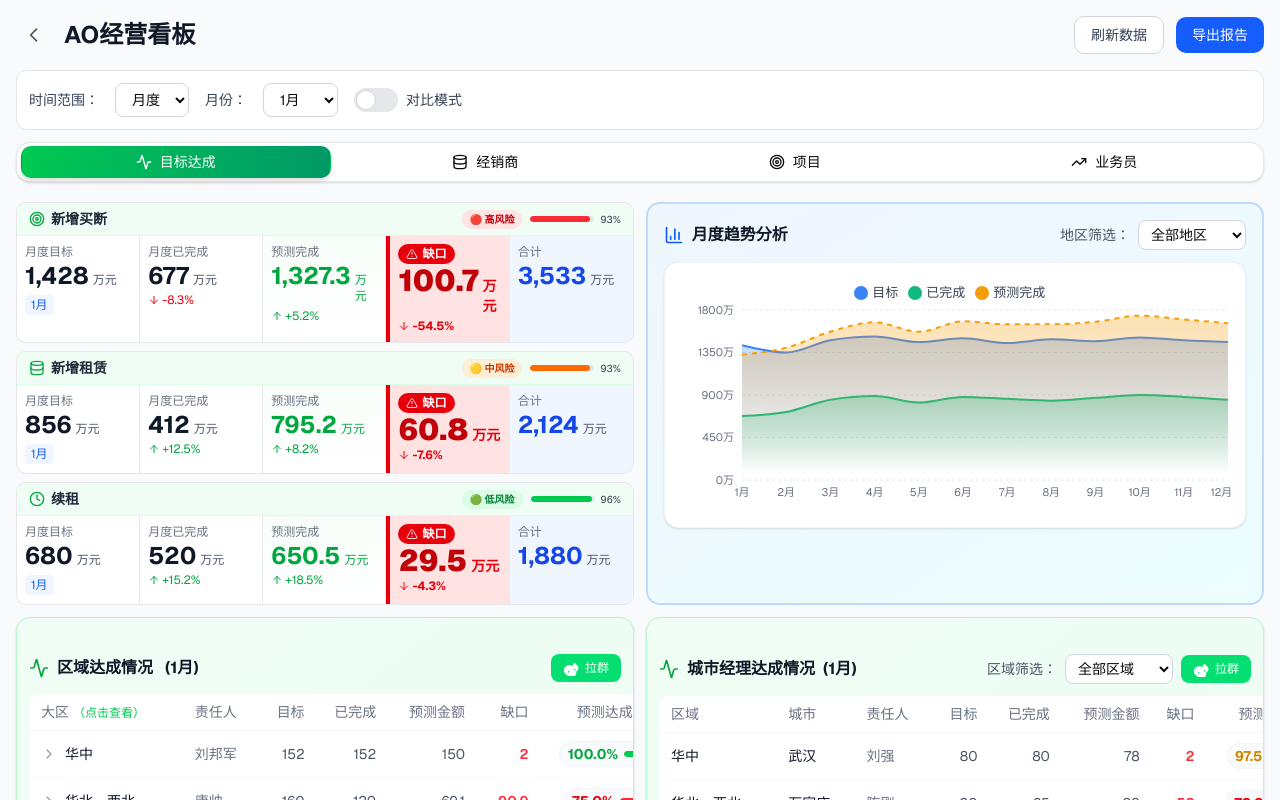
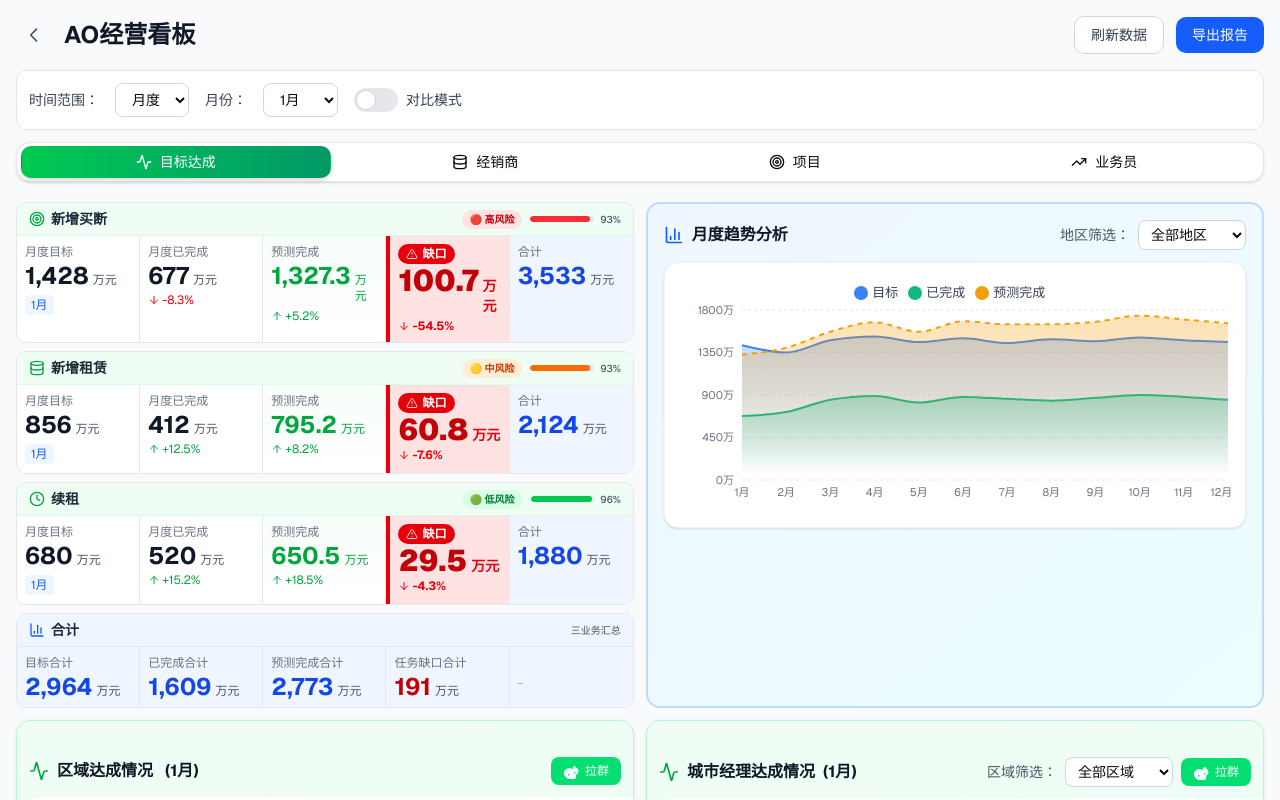
Before and after one commit to navylee1990/coze_jsc, a Next.js app: page /sales in a window 1280 px wide. Shown: the top 800 px of the page. Built offline with nearby package versions, Linux system fonts and the light colour scheme.

Commit message:
feat: AO经营看板添加列合计行，统计每列三业务总和

```diff
--- a/src/app/sales/page.tsx
+++ b/src/app/sales/page.tsx
@@ -1174,7 +1174,73 @@ export default function SalesDashboard() {
                 </div>
               </div>
             </div>
-          </div>
+            </div>
+
+            {/* 第四行：列合计 */}
+            <div className="bg-white border border-gray-200 rounded-lg overflow-hidden">
+              <div className="bg-blue-50 px-3 py-1.5 border-b border-blue-100">
+                <div className="flex items-center justify-between">
+                  <div className="flex items-center gap-1.5">
+                    <BarChart3 className="w-4 h-4 text-blue-600" />
+                    <span className="text-sm font-bold text-gray-800">合计</span>
+                  </div>
+                  <span className="text-[10px] font-medium text-gray-600">三业务汇总</span>
+                </div>
+              </div>
+              <div className="overflow-x-auto">
+                <div className="grid grid-cols-5 min-w-[600px]">
+                  {/* 目标列合计 */}
+                  <div className="border-r border-gray-200 px-2 py-2 bg-blue-50">
+                    <div className="text-xs font-medium text-gray-500 mb-1">目标合计</div>
+                    <div className="flex items-baseline gap-1">
+                      <span className="text-2xl font-bold text-blue-700 leading-none">
+                        {(timeRangeData[timeRange as keyof typeof timeRangeData].target + leaseTimeRangeData[timeRange as keyof typeof leaseTimeRangeData].target + renewalTimeRangeData[timeRange as keyof typeof renewalTimeRangeData].target).toLocaleString()}
+                      </span>
+                      <span className="text-xs text-gray-600">万元</span>
+                    </div>
+                  </div>
+
+                  {/* 已完成列合计 */}
+                  <div className="border-r border-gray-200 px-2 py-2 bg-blue-50">
+                    <div className="text-xs font-medium text-gray-500 mb-1">已完成合计</div>
+                    <div className="flex items-baseline gap-1">
+                      <span className="text-2xl font-bold text-blue-700 leading-none">
+                        {(timeRangeData[timeRange as keyof typeof timeRangeData].completed + leaseTimeRangeData[timeRange as keyof typeof leaseTimeRangeData].completed + renewalTimeRangeData[timeRange as keyof typeof renewalTimeRangeData].completed).toLocaleString()}
+                      </span>
+                      <span className="text-xs text-gray-600">万元</span>
+                    </div>
+                  </div>
+
+                  {/* 预测完成列合计 */}
+                  <div className="border-r border-gray-200 px-2 py-2 bg-blue-50">
+                    <div className="text-xs font-medium text-gray-500 mb-1">预测完成合计</div>
+                    <div className="flex items-baseline gap-1">
+                      <span className="text-2xl font-bold text-blue-700 leading-none">
+                        {(timeRangeData[timeRange as keyof typeof timeRangeData].predicted + leaseTimeRangeData[timeRange as keyof typeof leaseTimeRangeData].predicted + renewalTimeRangeData[timeRange as keyof typeof renewalTimeRangeData].predicted).toLocaleString()}
+                      </span>
+                      <span className="text-xs text-gray-600">万元</span>
+                    </div>
+                  </div>
+
+                  {/* 任务缺口列合计 */}
+                  <div className="border-r border-gray-200 px-2 py-2 bg-blue-50">
+                    <div className="text-xs font-medium text-gray-500 mb-1">任务缺口合计</div>
+                    <div className="flex items-baseline gap-1">
+                      <span className={`text-2xl font-bold leading-none ${(timeRangeData[timeRange as keyof typeof timeRangeData].gap + leaseTimeRangeData[timeRange as keyof typeof leaseTimeRangeData].gap + renewalTimeRangeData[timeRange as keyof typeof renewalTimeRangeData].gap) > 0 ? 'text-red-700' : (timeRangeData[timeRange as keyof typeof timeRangeData].gap + leaseTimeRangeData[timeRange as keyof typeof leaseTimeRangeData].gap + renewalTimeRangeData[timeRange as keyof typeof renewalTimeRangeData].gap) < 0 ? 'text-green-700' : 'text-gray-700'}`}>
+                        {(timeRangeData[timeRange as keyof typeof timeRangeData].gap + leaseTimeRangeData[timeRange as keyof typeof leaseTimeRangeData].gap + renewalTimeRangeData[timeRange as keyof typeof renewalTimeRangeData].gap) > 0 ? '' : '+'}{(timeRangeData[timeRange as keyof typeof timeRangeData].gap + leaseTimeRangeData[timeRange as keyof typeof leaseTimeRangeData].gap + renewalTimeRangeData[timeRange as keyof typeof renewalTimeRangeData].gap).toLocaleString()}
+                      </span>
+                      <span className="text-xs text-gray-600">万元</span>
+                    </div>
+                  </div>
+
+                  {/* 占位列 */}
+                  <div className="px-2 py-2 bg-blue-50">
+                    <div className="text-xs font-medium text-gray-500 mb-1">&nbsp;</div>
+                    <div className="text-xs text-gray-400">-</div>
+                  </div>
+                </div>
+              </div>
+            </div>
           </div>
 
           {/* 右侧：月度趋势分析 */}
```
